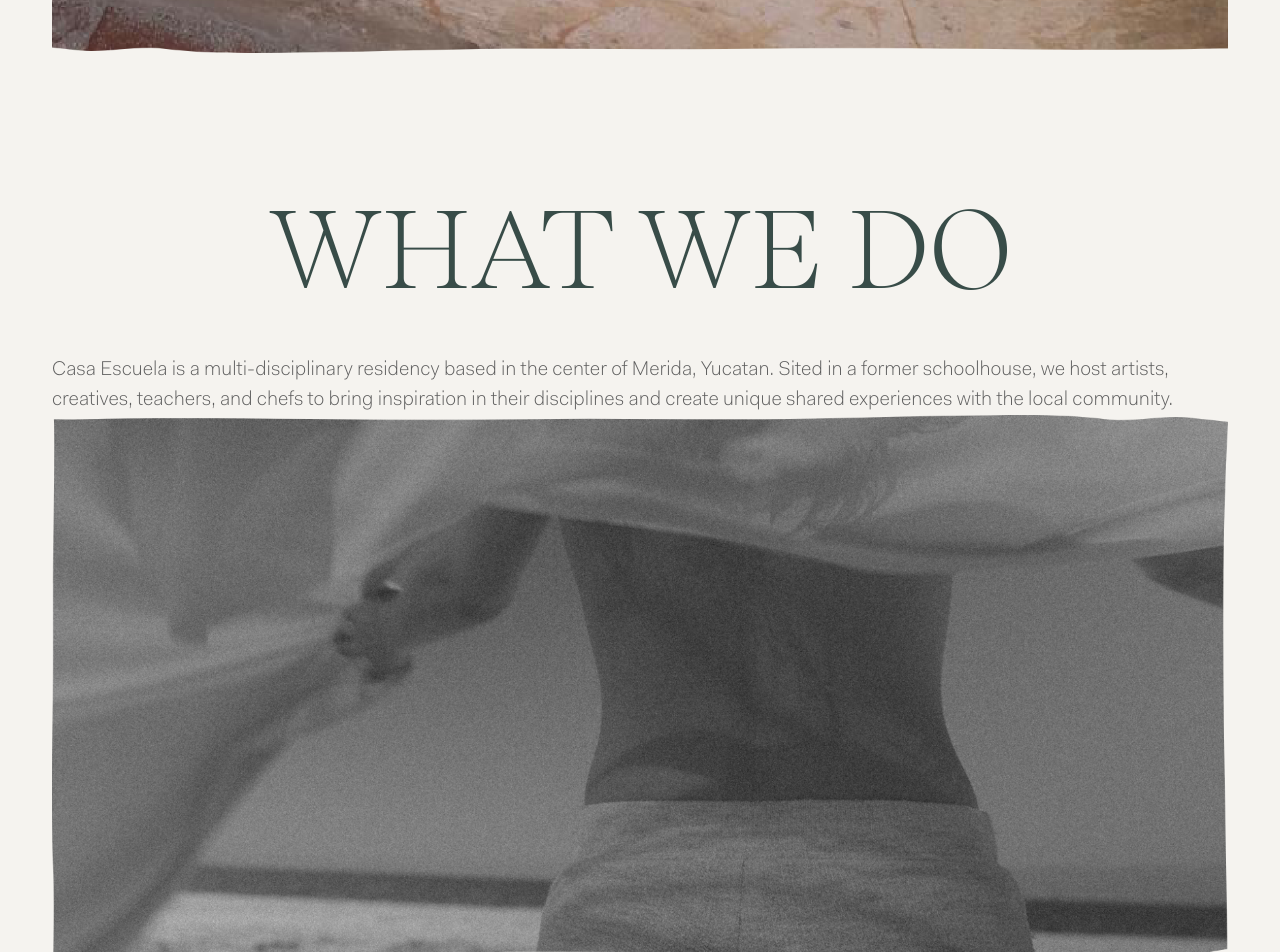
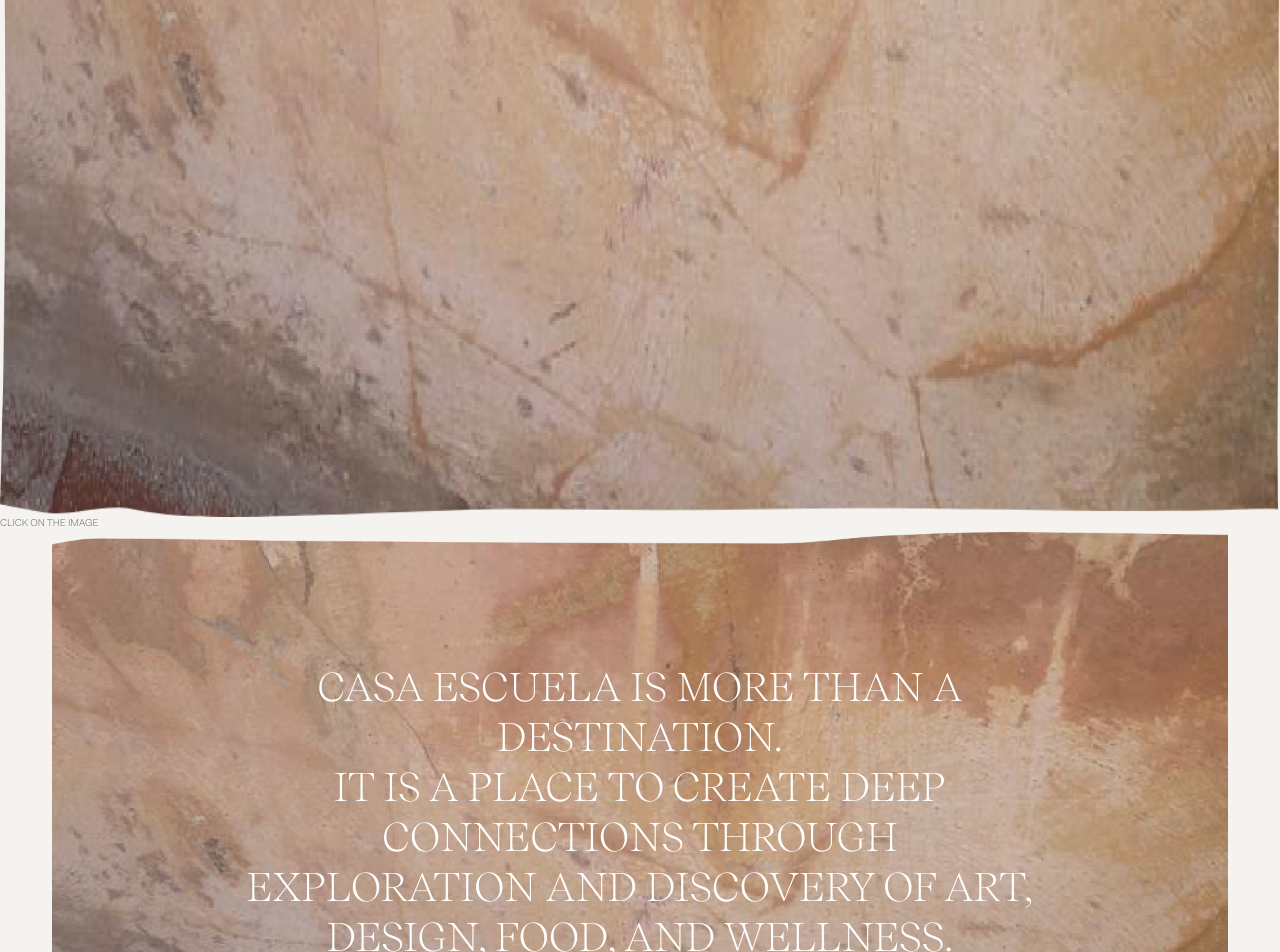
Before and after one commit to cesarmejiag/casa-escuela-site, a Next.js app: page / in a window 1280 px wide. Shown: the part 587-1539 px from the top of the page. Built offline with nearby package versions, Linux system fonts and the light colour scheme; no server answers.

Commit message:
Fix vercel errors

```diff
--- /dev/null
+++ b/components/SwichImage.js
@@ -0,0 +1,28 @@
+import styles from "../styles/SwichImage.module.css";
+
+import { useState } from "react";
+import PropTypes from "prop-types";
+
+import Image from "next/image";
+
+const SwichImage = ({ mainSrc, swichSrc, caption }) => {
+  const [swiched, setSwiched] = useState(false);
+  const handleClick = () => setSwiched(!swiched);
+
+  return (
+    <div className={styles.swichImage}>
+      <div className={styles.imagesWrapper} onClick={handleClick}>
+        <img src={mainSrc} alt={caption} />
+      </div>
+      <div className={styles.clickText}>Click on the image</div>
+    </div>
+  );
+};
+
+SwichImage.propTypes = {
+  mainSrc: PropTypes.string.isRequired,
+  swichSrc: PropTypes.string,
+  caption: PropTypes.string,
+};
+
+export default SwichImage;
--- a/components/weather.js
+++ b/components/weather.js
@@ -19,7 +19,7 @@
   return `${padZero(hours)}:${padZero(minutes)} ${m}`;
 };
 
-const weather = () => {
+const Weather = () => {
   // https://www.weatherapi.com/api-explorer.aspx
   const apikey = "491e1bf6e76e4bad84e43123221803";
   const query = "20.9800512,-89.7029589";
@@ -53,4 +53,4 @@
   );
 };
 
-export default weather;
+export default Weather;
--- a/package.json
+++ b/package.json
@@ -13,7 +13,6 @@
     "next": "12.1.0",
     "react": "17.0.2",
     "react-dom": "17.0.2",
-    "react-fullscreen-image": "^0.0.3",
     "react-hook-form": "^7.29.0",
     "react-scroll-parallax": "^3.0.5",
     "swiper": "^8.0.7"
--- a/pages/about.js
+++ b/pages/about.js
@@ -29,8 +29,8 @@
 
       <Section id="team" title="Team">
         <Carrousel
-          slides={team.cards.map((card) => (
-            <Card {...card} />
+          slides={team.cards.map((card, index) => (
+            <Card {...card} key={index} />
           ))}
           slidesPerView={mobile ? 1 : 3}
           spaceBetween={mobile ? 0 : 50}
@@ -40,7 +40,7 @@
       <Section id="pillars" title="Pillars">
         <Carrousel
           slides={pillars.cards.map((card, index) => (
-            <PillarCard id={index + 1} title={card.title} text={card.text} />
+            <PillarCard id={index + 1} title={card.title} text={card.text} key={index} />
           ))}
           slidesPerView={1}
           spaceBetween={0}
--- a/pages/happenings.js
+++ b/pages/happenings.js
@@ -22,8 +22,8 @@
 
       <Section>
         <Carrousel
-          slides={cards.map((card) => (
-            <Card {...card} />
+          slides={cards.map((card, index) => (
+            <Card {...card} key={index} />
           ))}
           slidesPerView={mobile ? 1 : 3}
           spaceBetween={mobile ? 0 : 50}
--- a/pages/index.js
+++ b/pages/index.js
@@ -6,12 +6,16 @@
 import BottomLink from "../components/BottomLink";
 
 import data from "../data";
+import SwichImage from "../components/SwichImage";
 
 export default function Home() {
   const { hero, whatWeDo, homeTo } = data.home;
 
   return (
     <Layout>
+
+      <SwichImage mainSrc={hero.imageSrc} />
+
       <Hero id="cover" text={hero.text} imageSrc={hero.imageSrc} />
       <Section id="what-we-do" title="What we do">
         <div className="what-we-do-intro">{whatWeDo.intro}</div>
--- /dev/null
+++ b/styles/SwichImage.module.css
@@ -0,0 +1,21 @@
+.swichImage {
+}
+
+.imagesWrapper {
+  position: relative;
+  padding-bottom: 80%;
+  width: 100%;
+}
+
+.imagesWrapper img {
+  height: 100%;
+  left: 0;
+  position: absolute;
+  top: 0;
+  width: 100%;
+}
+
+.clickText {
+  font-size: 10px;
+  text-transform: uppercase;
+}
```
Also changed, not shown: 1 other file (tests, documents, lock files or other folders).
